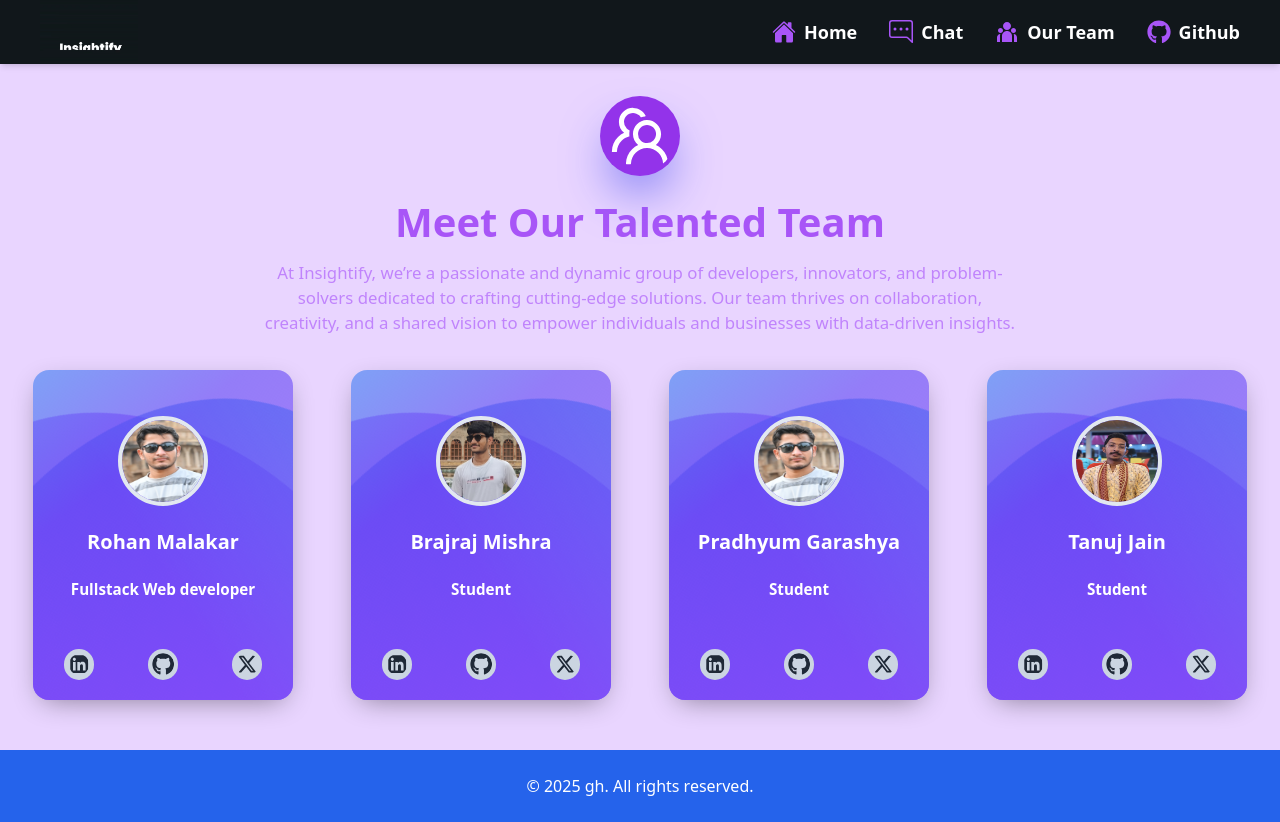
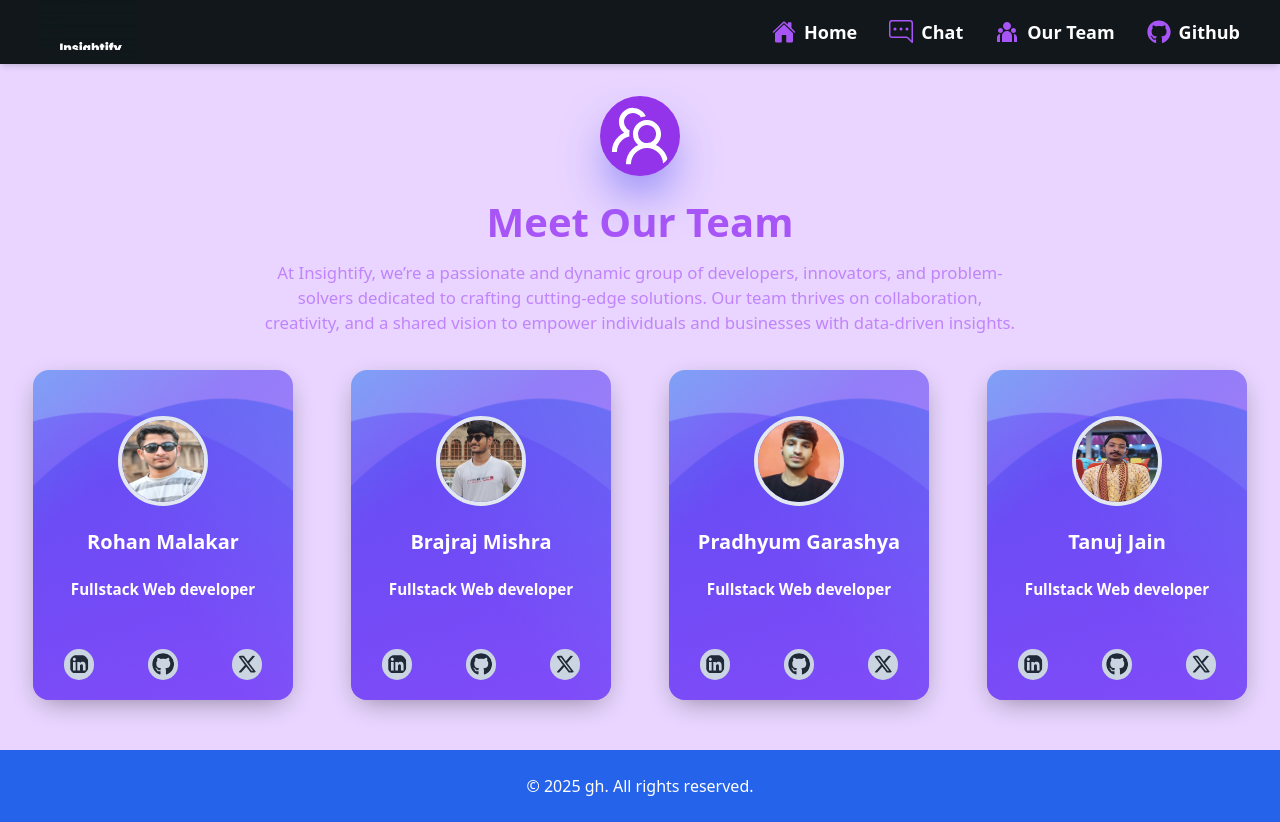
Before and after one commit to RohanMalakar/Insightify2, a React (Vite) app in the folder client/: page /ourteam in a window 1280 px wide. Built offline with nearby package versions, Linux system fonts and the light colour scheme; what @vitejs/plugin-react would draw is missing.

Commit message:
added photo

```diff
--- a/client/src/Componets/OurActualteam.jsx
+++ b/client/src/Componets/OurActualteam.jsx
@@ -5,6 +5,7 @@ import CardSlider from './CardSlider';
 import BrajrajMishra from '../assets/Images/Brajraj-Mishra.jpg';
 import RohanMalakar from '../assets/Images/Rohan-malakar.jpg';
 import TanujJain from '../assets/Images/Tanuj-jain.jpg';
+import PradhyumGarashya from '../assets/Images/Pradhyum.jpg';
 
 
 export default function OurActualteam() {
@@ -42,21 +43,21 @@ export default function OurActualteam() {
     },
     {
       name: 'Brajraj Mishra',
-      Profession : 'Student',
+      Profession : 'Fullstack Web developer',
       LinkedIn : 'https://www.linkedin.com/in/brajraj-mishra-aa4095256/',
       GitHub : 'https://github.com/Brajraz1git',
       profile:BrajrajMishra
     },
     {
       name: 'Pradhyum Garashya',
-      Profession : 'Student',
+      Profession : 'Fullstack Web developer',
       LinkedIn : 'https://www.linkedin.com/in/pradhyum-garashya/',
       GitHub : '4',
-      profile:RohanMalakar
+      profile:PradhyumGarashya
     },
     {
       name: 'Tanuj Jain',
-      Profession : 'Student',
+      Profession : 'Fullstack Web developer',
       LinkedIn : 'https://www.linkedin.com/in/rohanmalakar/',
       GitHub : 'https://github.com/TANUJ0751',
       profile:TanujJain
@@ -73,7 +74,7 @@ export default function OurActualteam() {
         </div>
         {/* Heading */}
         <div className='w-[100%] flex flex-col items-center gap-2'>
-          <h1 className='text-[1.9rem] md:text-[2.5rem] font-bold text-purple-500 text-center '>Meet Our Talented Team</h1>
+          <h1 className='text-[1.9rem] md:text-[2.5rem] font-bold text-purple-500 text-center '>Meet Our Team</h1>
           <p className='text-[.9rem] md:text-[1.05rem] font-[500] text-purple-400 text-center lg:w-[60%] md:w-[80%] m-auto w-[100%]'>At Insightify, we’re a passionate and dynamic group of developers, innovators, and problem-solvers dedicated to crafting cutting-edge solutions. Our team thrives on collaboration, creativity, and a shared vision to empower individuals and businesses with data-driven insights.</p>
         </div>
       </div>
```
Also changed, not shown: client/src/assets/Images/Pradhyum.jpg (added).
